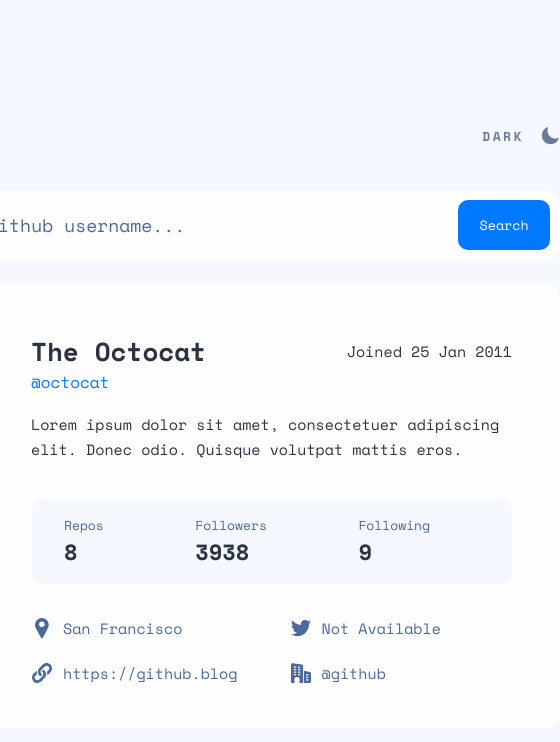
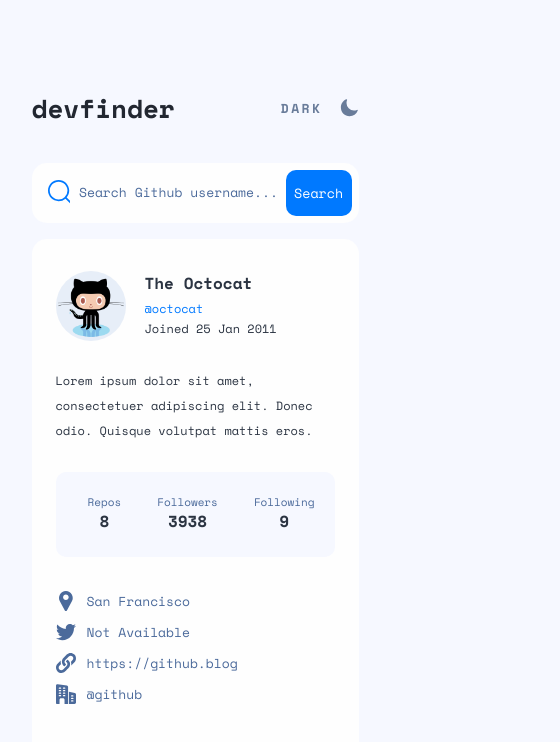
Before and after one commit to brunocs90/github-user-search-app, a React (Vite) app: page / in a window 390 px wide. Shown: the top 742 px of the page, 560 px wide, since content can reach past the window. Built offline with nearby package versions, Linux system fonts and the light colour scheme.

Commit message:
mobile layout

```diff
--- a/src/components/CardUser/styles.ts
+++ b/src/components/CardUser/styles.ts
@@ -9,4 +9,10 @@
     /* border: 1px solid red; */
 
     background-color: ${({ theme }) => theme.colors['section-background']};
+
+    @media (max-width: 768px) {
+        height: 32.313rem;
+        margin-top: 1rem;
+        padding: 2rem 1.5rem;
+    }
 `;
--- a/src/components/Header/styles.ts
+++ b/src/components/Header/styles.ts
@@ -15,4 +15,8 @@
         font-weight: ${({ theme }) => theme.Typography.H1['font-weight']};
         line-height: ${({ theme }) => theme.Typography.H1['line-height']};
     }
+
+    @media (max-width: 768px) {
+        /* border: solid white; */
+    }
 `;
--- a/src/components/Search/styles.ts
+++ b/src/components/Search/styles.ts
@@ -28,7 +28,6 @@
         justify-content: center;
         flex-direction: column;
         border: none;
-        /* border: solid green; */
         padding-left: 1.5rem;
         background-color: transparent;
 
@@ -55,4 +54,24 @@
             background-color: ${({ theme }) => theme.colors['button-blue-hover']};
         }
     }
+
+    @media (max-width: 768px) {
+        height: 3.75rem;
+        padding-left: 1rem;
+        padding-right: 0.438rem;
+        /* border: solid green; */
+
+        .inputSearch {
+            padding-left: 0.559rem;
+            font-size: 13px;
+            font-weight: 400;
+            line-height: 25px;
+        }
+
+        button {
+            width: 84px;
+            height: 46px;
+            border-radius: 10px;
+        }
+    }
 `;
--- a/src/components/UserContact/styles.ts
+++ b/src/components/UserContact/styles.ts
@@ -80,4 +80,49 @@
     ul:last-child {
         padding-top: 20px;
     }
+
+    @media (max-width: 768px) {
+        .items {
+            margin-left: 0px;
+        }
+
+        ul {
+            flex-direction: column;
+
+            font-size: 13px;
+
+            li {
+                width: 100%;
+                display: flex;
+                align-items: flex-start;
+
+                padding-bottom: 6px;
+            }
+
+            .location {
+                svg {
+                    width: 20px;
+                    height: 20px;
+                }
+            }
+
+            .twitter {
+                padding-left: 0px;
+            }
+
+            .link {
+                a {
+                    font-size: 13px;
+                }
+            }
+
+            .building {
+                padding-left: 0px;
+            }
+        }
+
+        ul:last-child {
+            padding-top: 0px;
+        }
+    }
 `;
--- a/src/components/UserHeader/styles.ts
+++ b/src/components/UserHeader/styles.ts
@@ -7,10 +7,10 @@
     grid-template-rows: 4.063rem auto;
     /* border: solid red; */
 
-    /* div {
+    div {
         color: black;
-        border: 1px solid blue;
-    } */
+        /* border: 1px solid blue; */
+    }
 
     #item-1 {
         grid-row-start: 1;
@@ -67,4 +67,57 @@
         font-weight: ${({ theme }) => theme.Typography.Body['font-weight']};
         line-height: ${({ theme }) => theme.Typography.Body['line-height']};
     }
+
+    @media (max-width: 768px) {
+        height: 11.125rem;
+        display: grid;
+        grid-template-columns: 4.375rem auto;
+        grid-template-rows: 2.688rem auto auto;
+
+        #item-1 {
+            .avatar {
+                width: 4.375rem;
+                height: 4.375rem;
+            }
+        }
+
+        #item-2 {
+            grid-column-start: 2;
+            grid-column-end: 4;
+
+            margin-left: 1.188rem;
+            flex-direction: column;
+
+            .user {
+                font-size: 16px;
+                font-weight: bold;
+                line-height: 24px;
+            }
+
+            .login {
+                font-size: 12px;
+                padding-top: 0px;
+            }
+
+            .join {
+                font-size: 12px;
+                font-weight: 400;
+                line-height: 19.25px;
+                padding-top: 0px;
+            }
+        }
+
+        #item-3 {
+            grid-column-start: 1;
+            grid-column-end: 4;
+
+            margin-left: 0;
+            /* border: solid blue; */
+            padding-top: 1rem;
+
+            font-size: 12px;
+            font-weight: 400;
+            line-height: 25px;
+        }
+    }
 `;
--- a/src/components/UserStatistics/styles.ts
+++ b/src/components/UserStatistics/styles.ts
@@ -23,6 +23,11 @@
         /* border: 1px solid yellow; */
 
         li {
+            /* border: solid red; */
+            display: flex;
+            flex-direction: column;
+            align-items: flex-start;
+            justify-content: center;
             p {
                 color: ${({ theme }) => theme.colors['text-secondary']};
                 font-size: ${({ theme }) => theme.Typography.H4['font-size']};
@@ -37,4 +42,32 @@
             }
         }
     }
+
+    @media (max-width: 768px) {
+        margin-top: 23px;
+
+        /* border: solid green; */
+
+        ul {
+            margin-left: 0px;
+            padding: 0 20px 0 32px;
+
+            justify-content: space-between;
+            align-items: center;
+
+            li {
+                align-items: center;
+                p {
+                    font-size: 11px;
+                    font-weight: 400;
+                    line-height: 16.29px;
+                }
+                h3 {
+                    font-size: 16px;
+                    font-weight: 700;
+                    line-height: 23.7px;
+                }
+            }
+        }
+    }
 `;
--- a/src/styles.ts
+++ b/src/styles.ts
@@ -17,4 +17,11 @@
     width: 45.625rem;
     height: 38.188rem;
     /* border: solid green; */
+
+    @media (max-width: 768px) {
+        /* border: solid red; */
+        width: 20.438rem;
+        height: 41.688rem;
+        /* border: solid white; */
+    }
 `;
```
